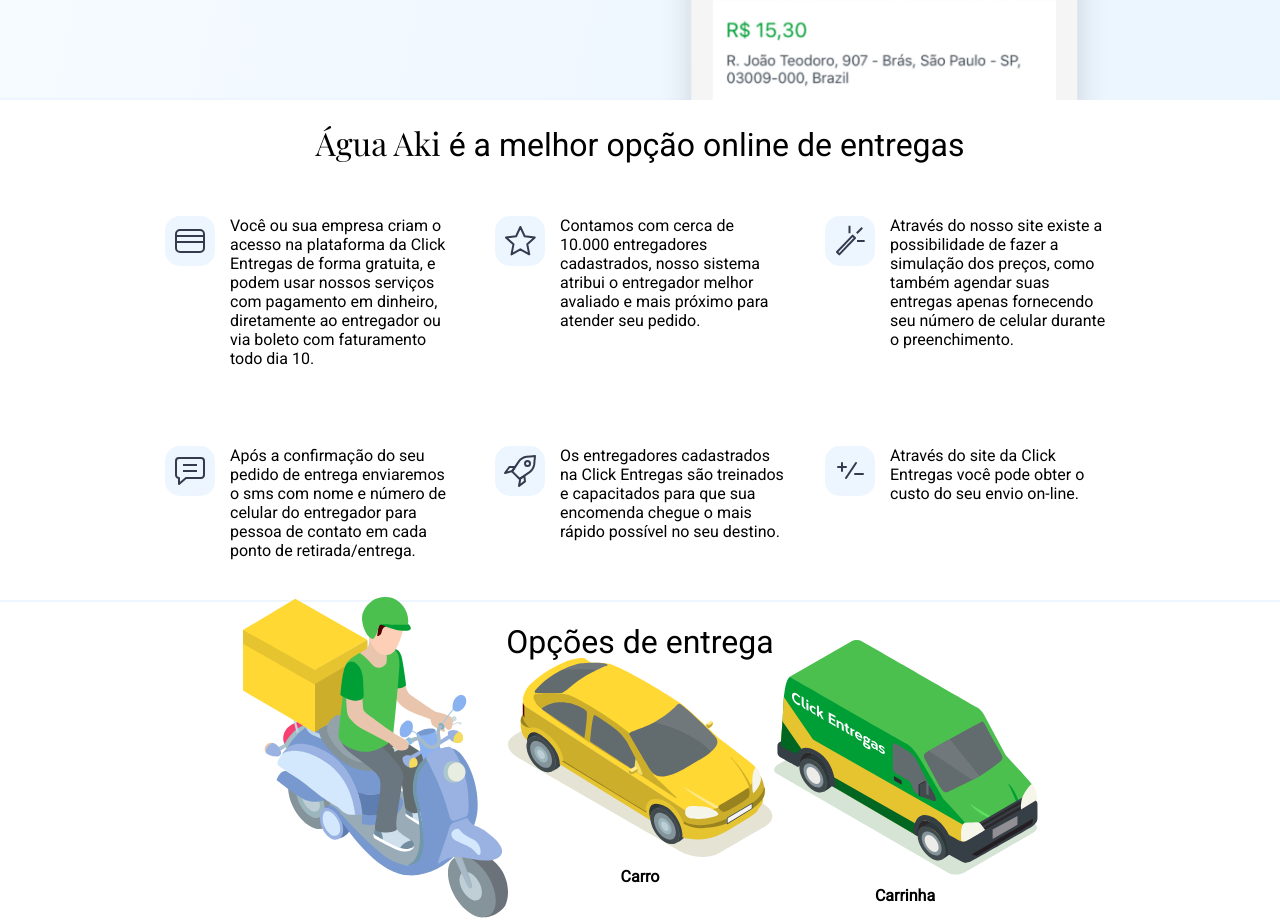
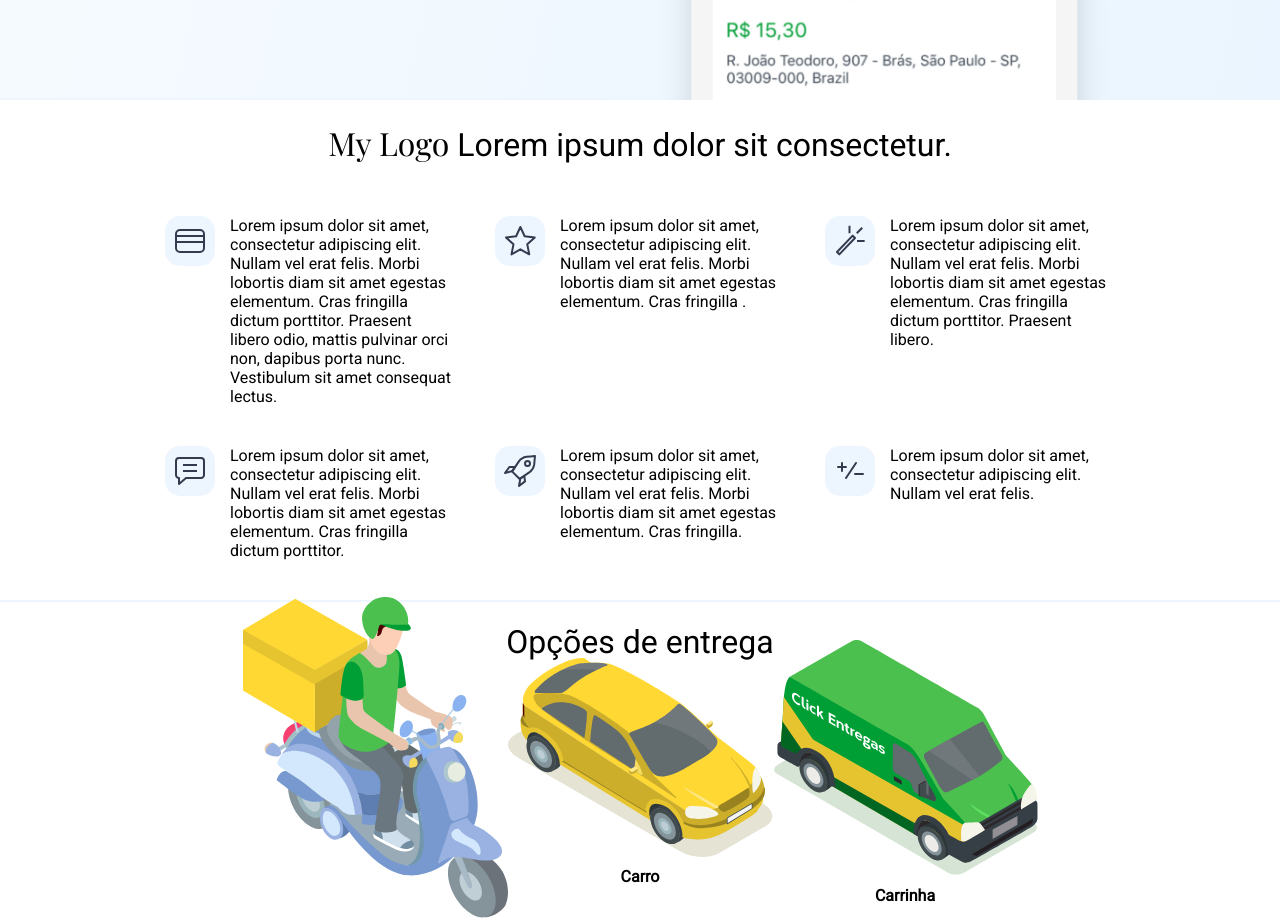
Before and after one commit to codepro-ao/ui-deliveries-website, a React (Create React App) app: page / in a window 1280 px wide. Shown: the part 1280-2201 px from the top of the page. Built offline with nearby package versions, Linux system fonts and the light colour scheme.

Commit message:
Adicionado  loren ipsum

```diff
--- a/src/components/Home/About.js
+++ b/src/components/Home/About.js
@@ -10,31 +10,31 @@ function About(){
     return(
         <main className="about">
             <div className="about-container">
-                   <h1><span className="logo">Água Aki</span> é a melhor opção online de entregas</h1>
+                   <h1><span className="logo">My Logo</span> Lorem ipsum dolor sit  consectetur.</h1>
                    <div className="cards">
                         <div className="card">
                             <div><img src={Card} alt="Card image"/></div>
-                            <p>Você ou sua empresa criam o acesso na plataforma da Click Entregas de forma gratuita, e podem usar nossos serviços com pagamento em dinheiro, diretamente ao entregador ou via boleto com faturamento todo dia 10.</p>
+                            <p>Lorem ipsum dolor sit amet, consectetur adipiscing elit. Nullam vel erat felis. Morbi lobortis diam sit amet egestas elementum. Cras fringilla dictum porttitor. Praesent libero odio, mattis pulvinar orci non, dapibus porta nunc. Vestibulum sit amet consequat lectus.</p>
                         </div>
                         <div className="card">
                             <div><img src={Rate} alt="Card image"/></div>
-                            <p>Contamos com cerca de 10.000 entregadores cadastrados, nosso sistema atribui o entregador melhor avaliado e mais próximo para atender seu pedido.</p>
+                            <p>Lorem ipsum dolor sit amet, consectetur adipiscing elit. Nullam vel erat felis. Morbi lobortis diam sit amet egestas elementum. Cras fringilla .</p>
                         </div>
                         <div className="card">
                             <div><img src={Wizard} alt="Card image"/></div>
-                            <p>Através do nosso site existe a possibilidade de fazer a simulação dos preços, como também agendar suas entregas apenas fornecendo seu número de celular durante o preenchimento.</p>
+                            <p>Lorem ipsum dolor sit amet, consectetur adipiscing elit. Nullam vel erat felis. Morbi lobortis diam sit amet egestas elementum. Cras fringilla dictum porttitor. Praesent libero.</p>
                         </div>
                         <div className="card">
                             <div><img src={SMS} alt="Card image"/></div>
-                            <p>Após a confirmação do seu pedido de entrega enviaremos o sms com nome e número de celular do entregador para pessoa de contato em cada ponto de retirada/entrega.</p>
+                            <p>Lorem ipsum dolor sit amet, consectetur adipiscing elit. Nullam vel erat felis. Morbi lobortis diam sit amet egestas elementum. Cras fringilla dictum porttitor. </p>
                         </div>
                         <div className="card">
                             <div><img src={Rocket} alt="Card image"/></div>
-                            <p>Os entregadores cadastrados na Click Entregas são treinados e capacitados para que sua encomenda chegue o mais rápido possível no seu destino.</p>
+                            <p>Lorem ipsum dolor sit amet, consectetur adipiscing elit. Nullam vel erat felis. Morbi lobortis diam sit amet egestas elementum. Cras fringilla.</p>
                         </div>
                         <div className="card">
                             <div><img src={Calc} alt="Card image"/></div>
-                            <p>Através do site da Click Entregas você pode obter o custo do seu envio on-line.</p>
+                            <p>Lorem ipsum dolor sit amet, consectetur adipiscing elit. Nullam vel erat felis. </p>
                         </div>
                    </div>
                </div>
```
